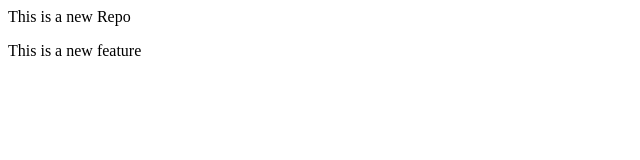
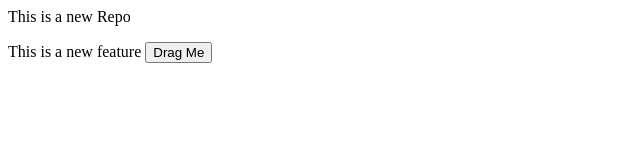
Before and after one commit to soni712/localrepo, a plain HTML site: page index.html in a window 1280 px wide. Shown: the whole page, without its empty margins (0-640 px from the left). Drawn offline with Linux system fonts and the light colour scheme.

Commit message:
button drag added

```diff
--- a/index.html
+++ b/index.html
@@ -1,2 +1,2 @@
 <p>This is a new Repo</p>
-<p>This is a new feature</p>
+<p>This is a new feature <button>Drag Me</button></p>
```
